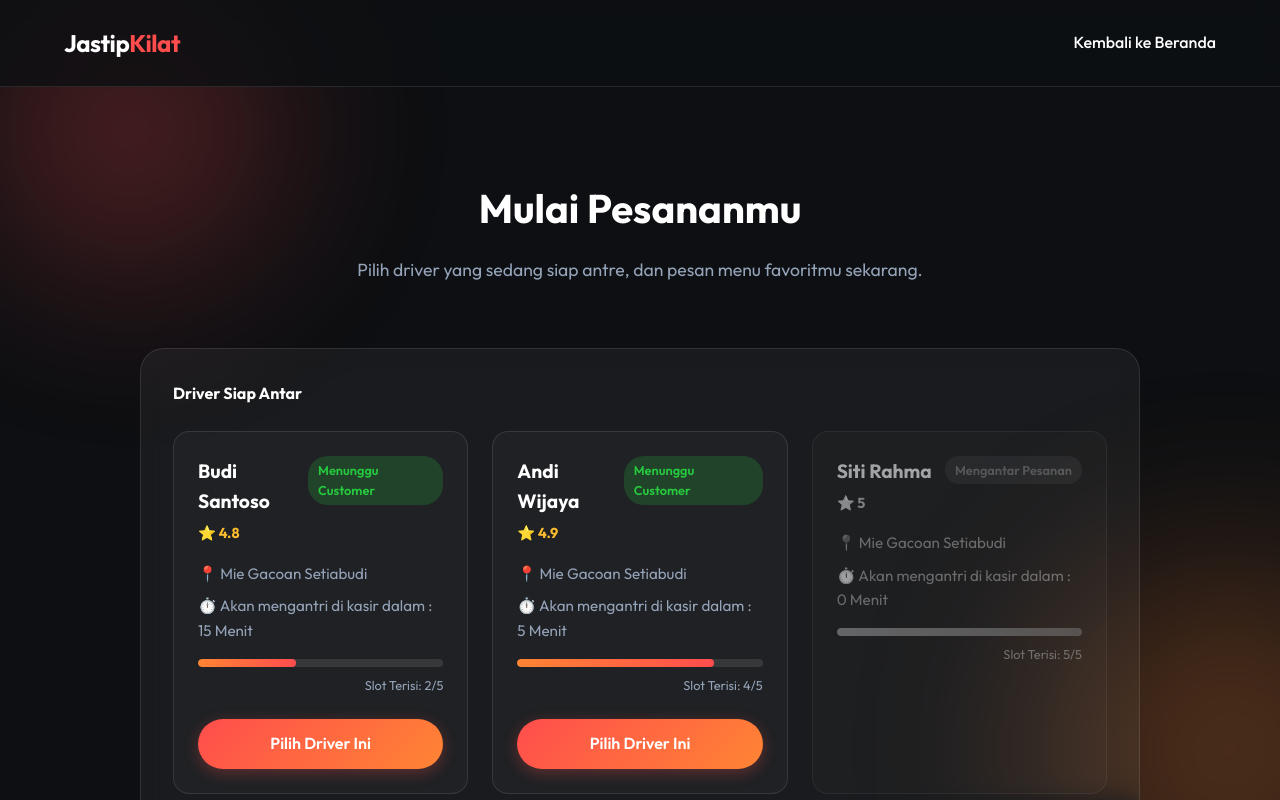
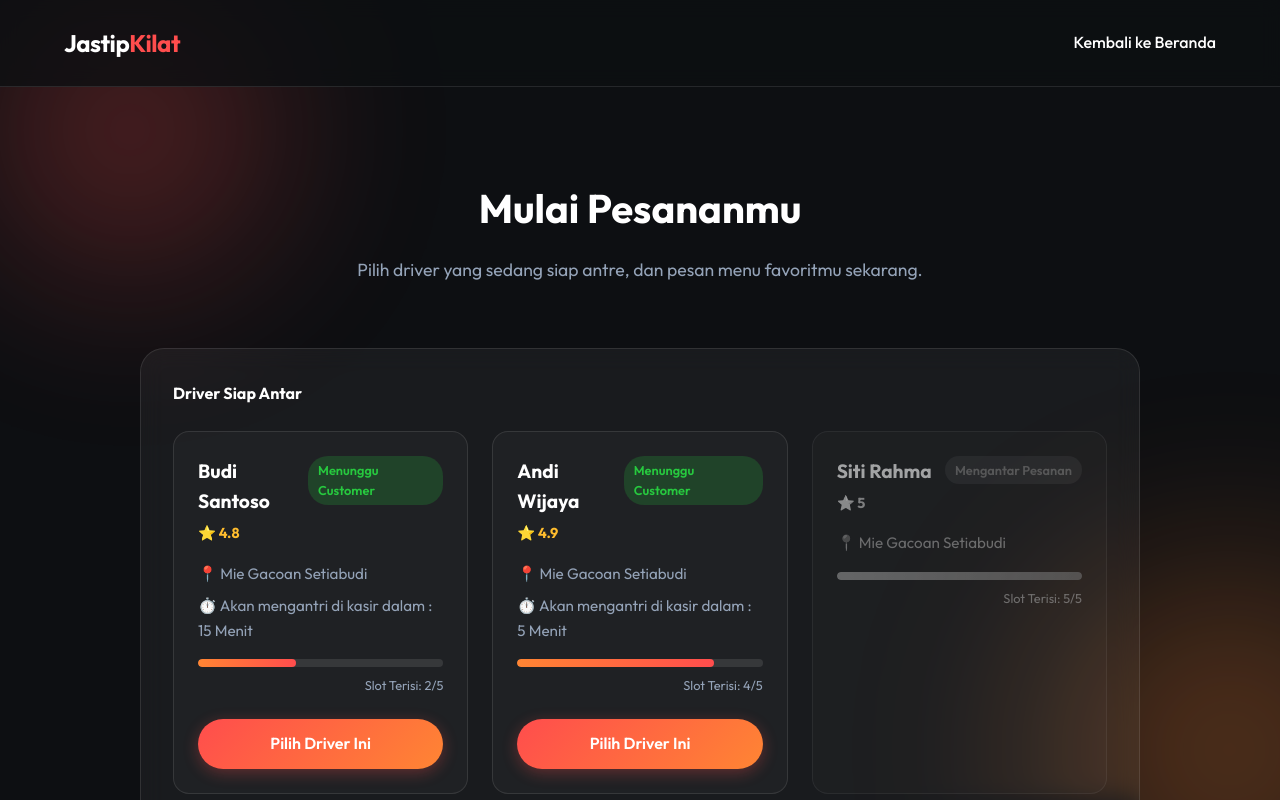
Before and after one commit to yoginugroho1209-lab/jastip-kilat-webapp, a Next.js app: page /order in a window 1280 px wide. Shown: the top 800 px of the page. Built offline with nearby package versions, Linux system fonts and the light colour scheme.

Commit message:
style: hide ETA text when driver is no longer waiting for customers

```diff
--- a/src/app/order/page.tsx
+++ b/src/app/order/page.tsx
@@ -105,7 +105,9 @@ export default function OrderPage() {
                     </div>
                     <div className="driver-details">
                       <p>📍 {driver.restoName}</p>
-                      <p>⏱️ Akan mengantri di kasir dalam : {driver.eta}</p>
+                      {driver.status === 'menunggu_customer' && (
+                        <p>⏱️ Akan mengantri di kasir dalam : {driver.eta}</p>
+                      )}
                       <div className="slot-bar">
                         <div className="slot-progress" style={{ width: `${(driver.slotsFilled / driver.maxSlots) * 100}%` }}></div>
                       </div>
```
